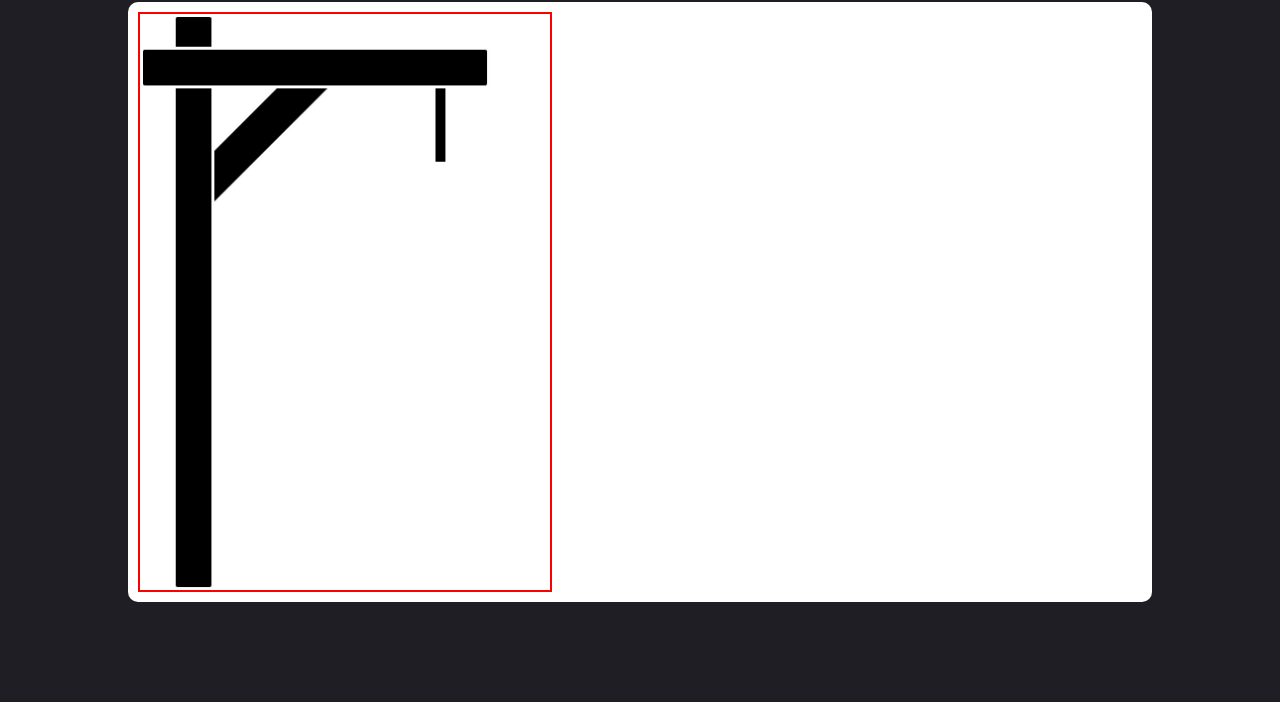
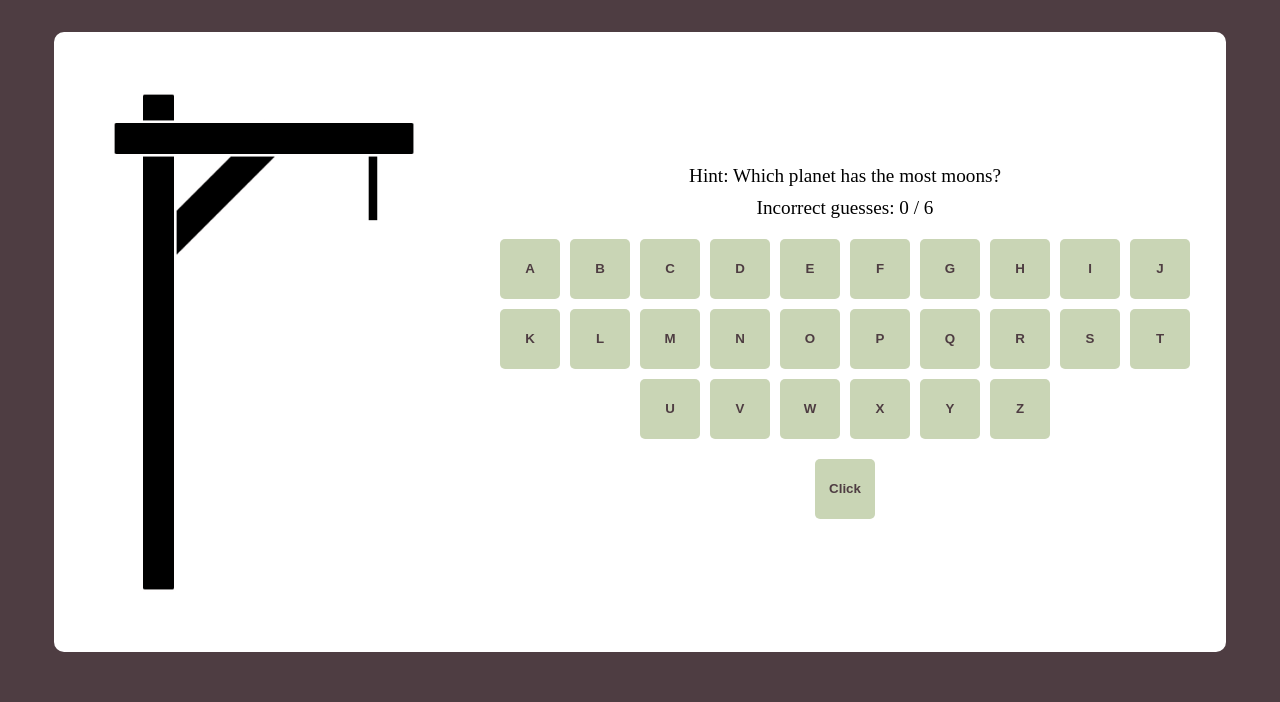
Before and after one commit to AnnaKRP/hangman-game-js, a plain HTML site: page index.html in a window 1280 px wide. Shown: the part 98-800 px from the top of the page. Drawn offline with Linux system fonts and the light colour scheme.

Commit message:
creating keyboard, body parts, words

```diff
--- a/index.html
+++ b/index.html
@@ -8,5 +8,6 @@
 </head>
 <body>
     <script src="main.js"></script>
+    <script src="words.js"></script>
 </body>
 </html>
--- a/main.js
+++ b/main.js
@@ -1,19 +1,92 @@
 document.addEventListener("DOMContentLoaded", function() {
-    // container
+    // create elements
+    const title = document.createElement('h1');
     const container = document.createElement('div');
+    const gallowsContainer = document.createElement('div');
+    const gameContainer = document.createElement('div');
+    const hint = document.createElement('p');
+    const guesses = document.createElement('p');
+    const keyboard = document.createElement('div');
+    const btn = document.createElement('button');
+
+    // add classes
     container.classList.add('container');
+    gallowsContainer.classList.add('gallows-container');
+    gameContainer.classList.add('game-container');
+    hint.classList.add('hint');
+    guesses.classList.add('guesses');
+    keyboard.classList.add('keyboard');
+    btn.classList.add('btn');
 
-    // gallows container
-    const gallowsContainer = document.createElement('div');
-    gallowsContainer.classList.add('gallows-container');
+    title.textContent = "Hangman Game";
 
-    // Set background image for gallows container
-    gallowsContainer.style.backgroundImage = "url('assets/gallows.png')";
-    gallowsContainer.style.backgroundSize = 'contain';
-    gallowsContainer.style.backgroundRepeat = 'no-repeat';
+    // body parts array with image file names
+    const bodyParts = [
+        { name: 'head', src: 'assets/head.png', position: { top: '32%', left: '77%' } },
+        { name: 'body', src: 'assets/body.png', position: { top: '51%', left: '77%' }, width: '5px' },
+        { name: 'left-arm', src: 'assets/hand-one.png', position: { top: '48%', left: '70%' } },
+        { name: 'right-arm', src: 'assets/hand-two.png', position: { top: '48%', left: '84%' } },
+        { name: 'left-leg', src: 'assets/leg-one.png', position: { top: '70%', left: '70%' } },
+        { name: 'right-leg', src: 'assets/leg-two.png', position: { top: '70%', left: '84%' } }
+    ];
 
-    // Append elements to body
+    // loop through the bodyParts array and add the images to the gallows container
+    bodyParts.forEach(part => {
+        const img = document.createElement('img');
+        img.src = part.src;
+        img.alt = part.name;
+        img.style.top = part.position.top;
+        img.style.left = part.position.left;
+        if (part.width) {
+            img.style.width = part.width;
+        }
+        gallowsContainer.appendChild(img);
+    });
+
+    // create and display the hint text
+    hint.textContent = "Hint: ";
+
+    // randomly select a word and display the hint
+    const getRandomWord = () => {
+        const { word, hint: wordHint } = words[Math.floor(Math.random() * words.length)];
+        currentWord = word;
+        hint.innerText = "Hint: " + wordHint;
+    };
+
+    getRandomWord();
+
+    // update the guesses display
+    guesses.textContent = "Incorrect guesses: 0 / 6";
+
+    // create the keyboard buttons
+    for (let i = 97; i <= 122; i++) {
+        const button = document.createElement("button");
+        button.innerText = String.fromCharCode(i).toUpperCase();
+        keyboard.appendChild(button);
+        button.addEventListener("click", (e) => initGame(e.target, String.fromCharCode(i)));
+    }
+
+    // test button
+    btn.textContent = "Click";
+    let currentPart = 0;
+    btn.addEventListener('click', function() {
+        if (currentPart < bodyParts.length) {
+            const nextPart = document.querySelectorAll('.gallows-container img')[currentPart];
+            nextPart.classList.remove('hidden');
+            nextPart.classList.add('show');
+            currentPart++;
+        } else {
+            btn.textContent = "Game Over";
+        }
+    });
+
+    // append elements to the body
+    document.body.appendChild(title);
     document.body.appendChild(container);
     container.appendChild(gallowsContainer);
-
+    container.appendChild(gameContainer);
+    gameContainer.appendChild(hint);
+    gameContainer.appendChild(guesses);
+    gameContainer.appendChild(keyboard);
+    gameContainer.appendChild(btn);
 });
--- a/style.css
+++ b/style.css
@@ -1,5 +1,5 @@
 body {
-    background-color: #1E1E24;
+    background-color: #4E3D42;
     display: flex;
     flex-direction: column;
     justify-content: center;
@@ -8,19 +8,83 @@ body {
     margin: 0;
 }
 
+h1 {
+    color: #E3DBDB;
+    font-size: 32px;
+}
+
 .container {
     position: relative;
     display: flex;
-    flex-direction: row;
-    width: 80%;
+    align-items: center;
+    justify-content: space-between;
+    gap: 10px;
+    width: 90%;
     height: 600px;
     background-color: #FFFFFF;
     margin: 20px auto;
+    padding: 10px;
     border-radius: 10px;
 }
 
 .gallows-container {
-    width: 40%;
-    margin: 10px;
-    border: 2px solid red;
+    background: url('assets/gallows.png') no-repeat center/contain;
+    position: relative;
+    width: 100%;
+    height: 100%;
+    max-width: 400px;
+    max-height: 500px;
 }
+
+img {
+    display: block;
+    position: absolute;
+    transform: translate(-50%, -50%);
+    width: 60px;
+    height: auto;
+    visibility: hidden;
+}
+
+.gallows-container img.show {
+    visibility: visible;
+}
+
+/* GAME CONTAINER */
+
+.game-container {
+    display: flex;
+    flex-direction: column;
+    align-items: center;
+    justify-content: center;
+    height: 100%;
+    font-weight: 400;
+}
+
+p {
+    font-size: 1.2rem;
+    margin: 5px;
+}
+
+.keyboard {
+    display: flex;
+    justify-content: center;
+    flex-wrap: wrap;
+    margin: 10px 0;
+}
+
+button {
+    background-color: #C9D5B5;
+    color: #4E3D42;
+    font-weight: 600;
+    width: 60px;
+    height: 60px;
+    margin: 5px;
+    border: none;
+    border-radius: 5px;
+    cursor: pointer;
+    transition: background-color 1s;
+}
+
+button:hover {
+    background-color: #9F9F92;
+}
--- /dev/null
+++ b/words.js
@@ -0,0 +1,46 @@
+const words = [
+    {
+        word: "Pride",
+        hint: "What can be swallowed but can also swallow you?"
+    },
+    {
+        word: "Saturn",
+        hint: "Which planet has the most moons?"
+    },
+    {
+        word: "Guinness",
+        hint: "What is the world’s best-selling stout beer?"
+    },
+    {
+        word: "Football",
+        hint: "What sport is known for the Super Bowl?"
+    },
+    {
+        word: "Everest",
+        hint: "What is the tallest mountain in the world?"
+    },
+    {
+        word: "Jupiter",
+        hint: "What is the largest planet in our solar system?"
+    },
+    {
+        word: "Camel",
+        hint: "What animal is known for having a hump on its back and living in deserts?"
+    },
+    {
+        word: "Diamond",
+        hint: "What is the hardest natural substance on Earth?"
+    },
+    {
+        word: "Venice",
+        hint: "What city is famous for its canals and gondolas in Italy?"
+    },
+    {
+        word: "Avocado",
+        hint: "What is the main ingredient in guacamole?"
+    },
+    {
+        word: "Sahara",
+        hint: "What is the name of the large desert located in northern Africa?"
+    },
+];
```
Also changed, not shown: assets/body.png (added), assets/hand-one.png (added), assets/hand-two.png (added), assets/head.png (added), assets/leg-one.png (added), assets/leg-two.png (added).
